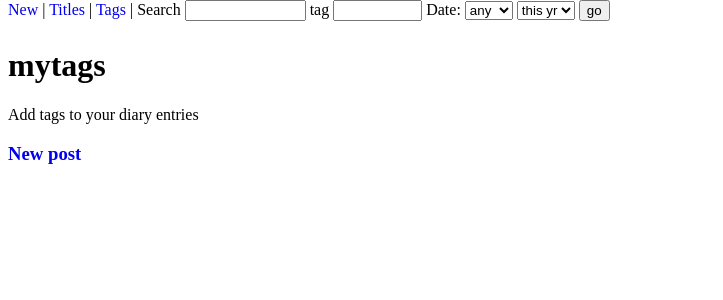
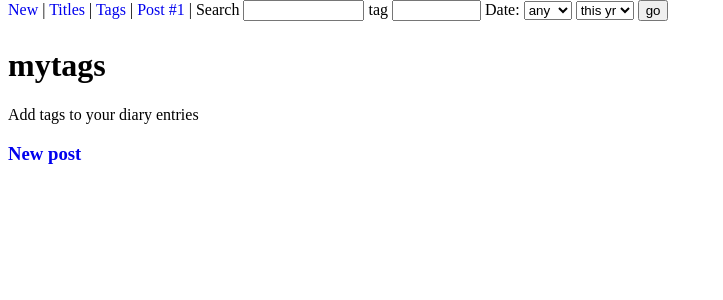
Before and after one commit to heitorchang/mytags-revival, a PHP site: page /index.php in a window 1280 px wide. Shown: the top 300 px of the page, without its empty margins (0-723 px from the left). Run offline with PHP 8.4, Linux system fonts and the light colour scheme.

Commit message:
number one post link

```diff
--- a/header.php
+++ b/header.php
@@ -55,6 +55,7 @@
             <a href="listbytitle.php">Titles</a> |
             <!-- <a href="showallbytag.php">Details</a> | -->
             <a href="tags.php">Tags</a> |
+            <a href="showpost.php?id=1">Post #1</a> |
             Search
             <form action="listbytitle.php" method="get" style="display: inline">
                 <input name="keyword" size="12">
```
